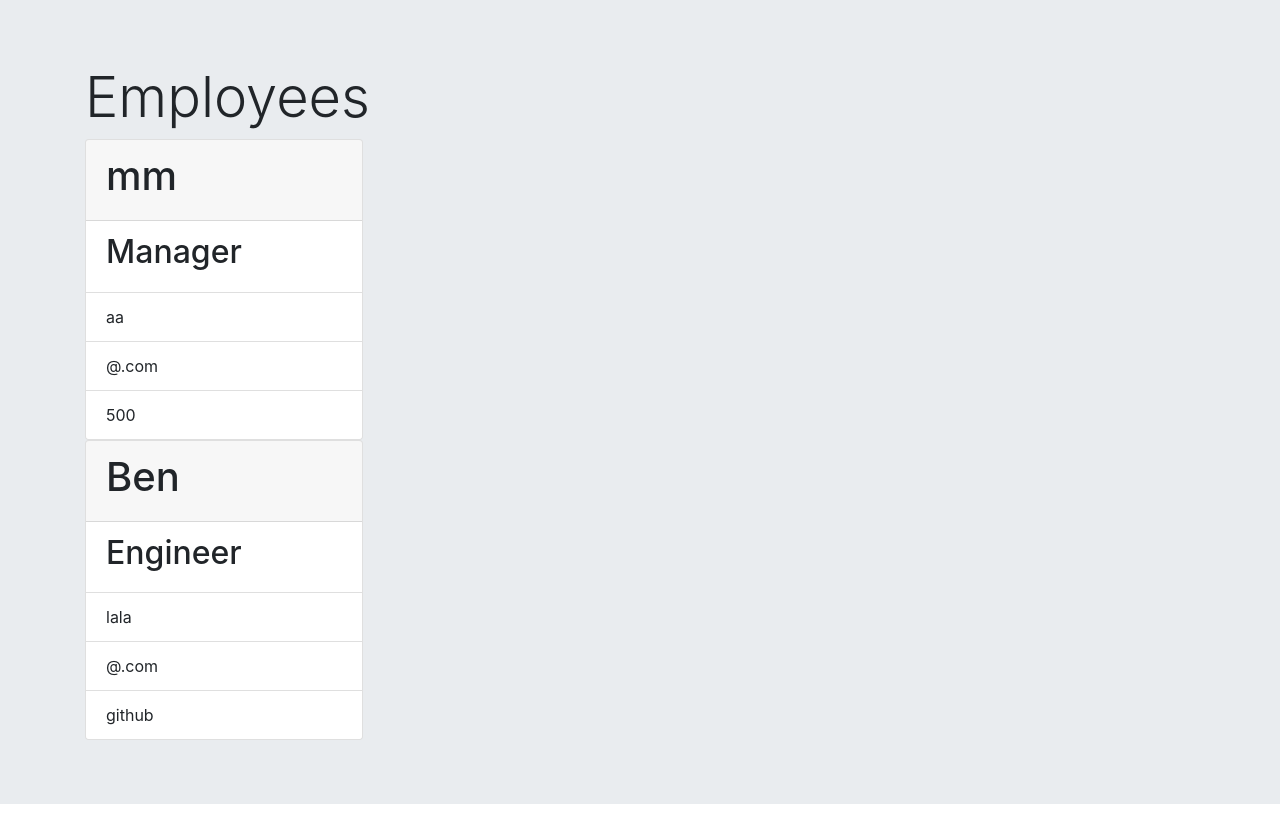
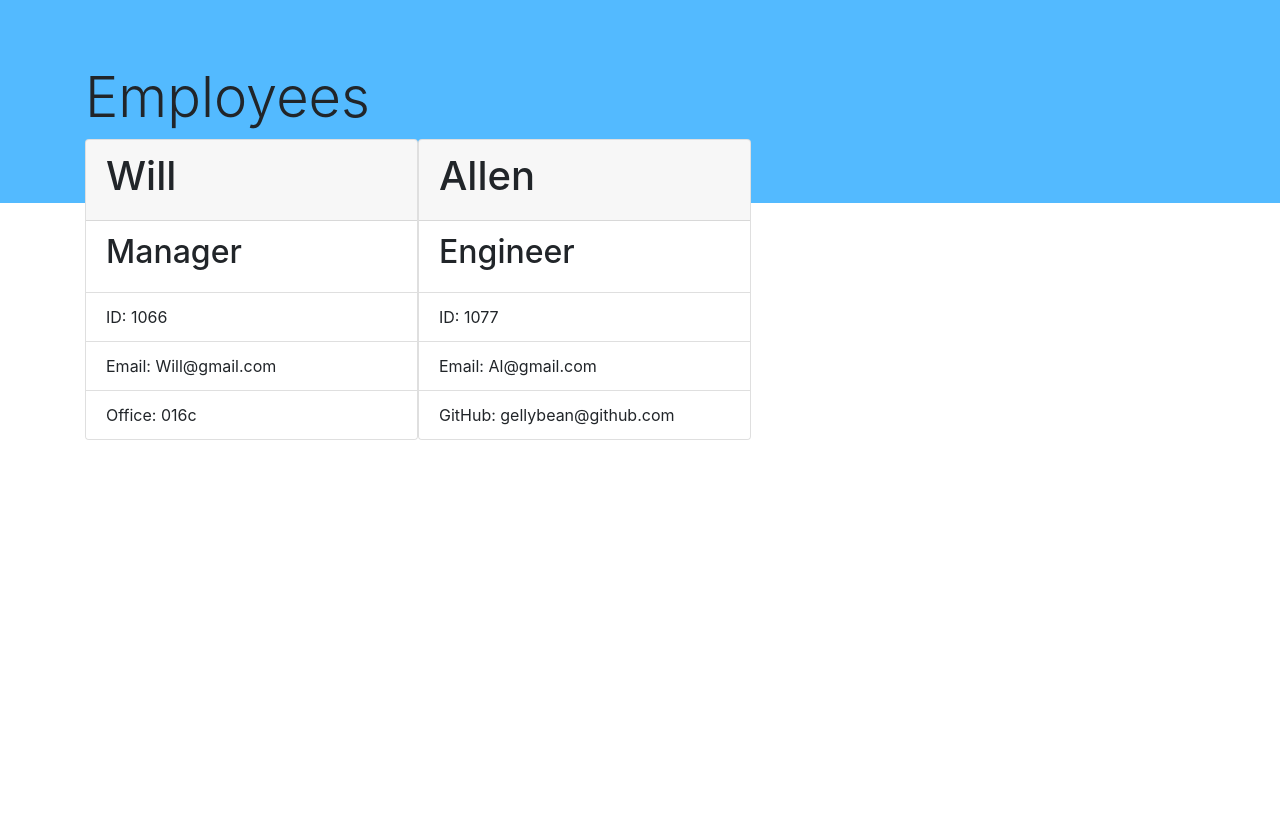
Before and after one commit to WilliamWhite86/TemplateEngine_EmployeeSummary, a website: page index.html in a window 1280 px wide. After the commit the page ends 800 px from the top, so only its background shows below. Drawn offline with nearby package versions, Linux system fonts and the light colour scheme.

Commit message:
added to html and style

```diff
--- a/index.html
+++ b/index.html
@@ -6,26 +6,34 @@
     <meta http-equiv="X-UA-Compatible" content="ie=edge">
     <title>Document</title>
     <link rel="stylesheet" href="https://stackpath.bootstrapcdn.com/bootstrap/4.3.1/css/bootstrap.min.css" integrity="sha384-ggOyR0iXCbMQv3Xipma34MD+dH/1fQ784/j6cY/iJTQUOhcWr7x9JvoRxT2MZw1T" crossorigin="anonymous">
+    <style>
+      .card {
+        float: left;
+      }
+      .jumbotron {
+        background-color: #53baff;
+      }
+    </style>
 </head>
 <body>
   <div class="jumbotron jumbotron-fluid">
     <div class="container">
       <h1 class="display-4">Employees</h1>
-        <div id="main"><div class="card" style="width: 25%;">
-    <div class="card-header"><h1>mm</h1></div>
+        <div id="mainPage"><div class="card" style="width: 30%;">
+    <div class="card-header"><h1>Will</h1></div>
         <ul class="list-group list-group-flush">
             <li class="list-group-item"><h2>Manager</h2></li>
-            <li class="list-group-item">aa</li>
-            <li class="list-group-item">@.com</li>
-            <li class="list-group-item">500</li>
+            <li class="list-group-item">ID: 1066</li>
+            <li class="list-group-item">Email: Will@gmail.com</li>
+            <li class="list-group-item">Office: 016c</li>
         </ul>
-    </div><div class="card" style="width: 25%">
-        <div class="card-header"><h1>Ben</h1></div>
+    </div><div class="card" style="width: 30%">
+        <div class="card-header"><h1>Allen</h1></div>
             <ul class="list-group list-group-flush">
                 <li class="list-group-item"><h2>Engineer</h2></li>
-                <li class="list-group-item">lala</li>
-                <li class="list-group-item">@.com</li>
-                <li class="list-group-item">github</li>
+                <li class="list-group-item">ID: 1077</li>
+                <li class="list-group-item">Email: Al@gmail.com</li>
+                <li class="list-group-item">GitHub: gellybean@github.com</li>
             </ul>
         </div></div>
       </div>
```
Also changed, not shown: templates/engineer.js (+4 -4 lines), templates/intern.js (+4 -4 lines), templates/main.js (+8 -0 lines), templates/manager.js (+4 -4 lines).
